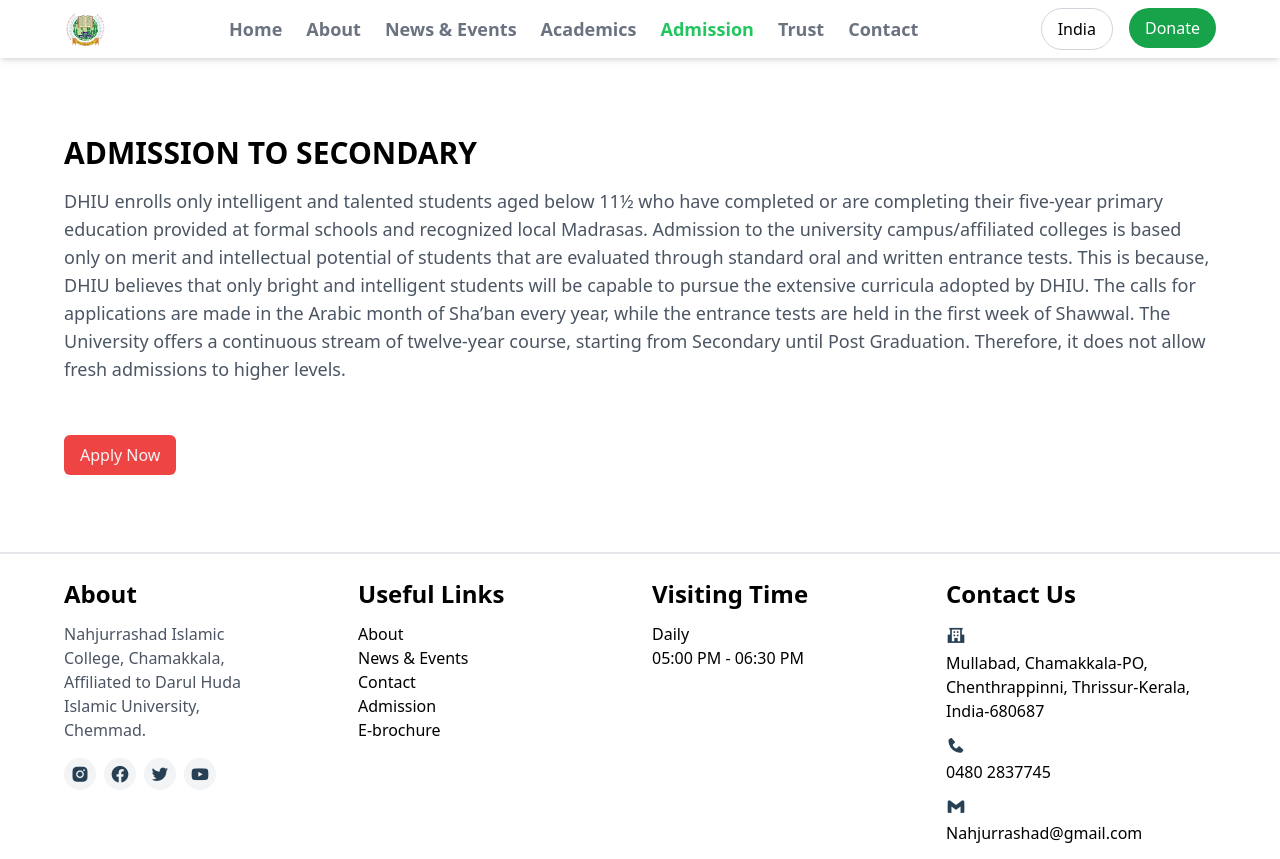
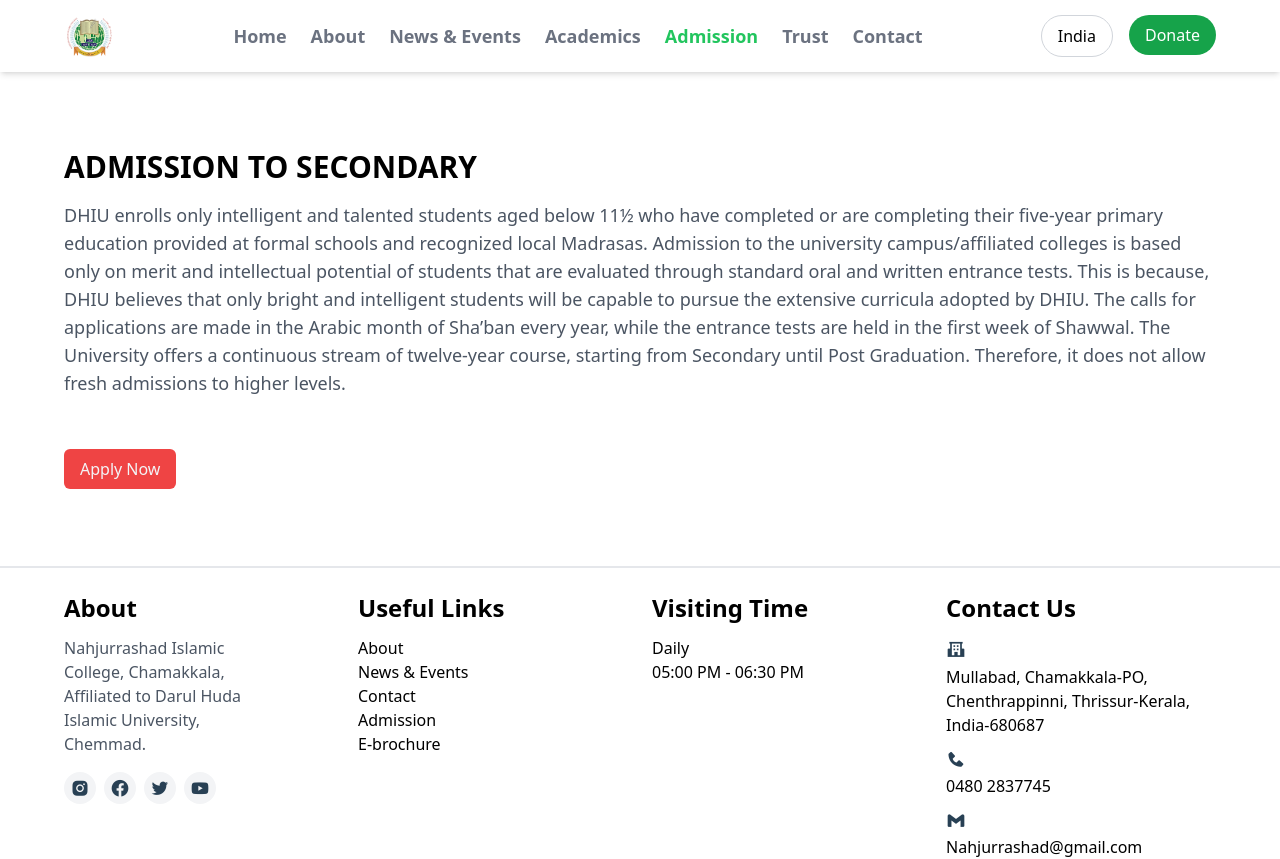
Before and after one commit to ameen06/nric, a Vue app: page /admission in a window 1280 px wide. Shown: the top 859 px of the page. Built offline with nearby package versions, Linux system fonts and the light colour scheme; what @splidejs/vue-splide would draw is missing.

Commit message:
nav resized

```diff
--- a/src/components/basic/navigation.vue
+++ b/src/components/basic/navigation.vue
@@ -3,10 +3,10 @@
 
         <!-- Header -->
         <header class="w-full shadow-md">
-            <div class="container mx-auto px-[5%] py-2 flex justify-between items-center">
+            <div class="container mx-auto px-[5%] py-3 flex justify-between items-center">
 
                 <div class="">
-                    <img :src="require('@/assets/Images/nric logo.webp')" alt="" class="h-10">
+                    <img :src="require('@/assets/Images/nric logo.webp')" alt="" class="h-12">
                 </div>
 
                 <!-- Navigation -->
```
